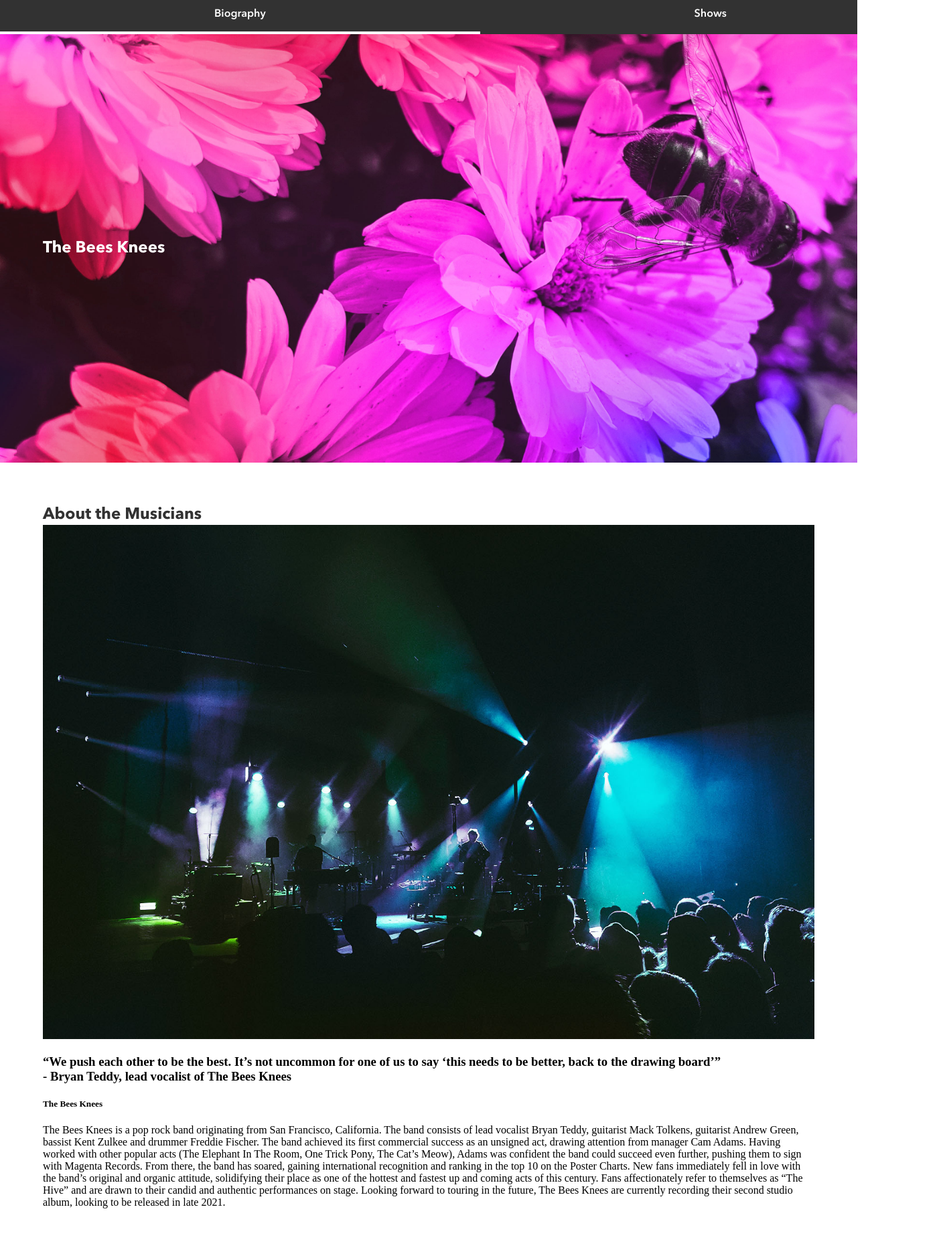
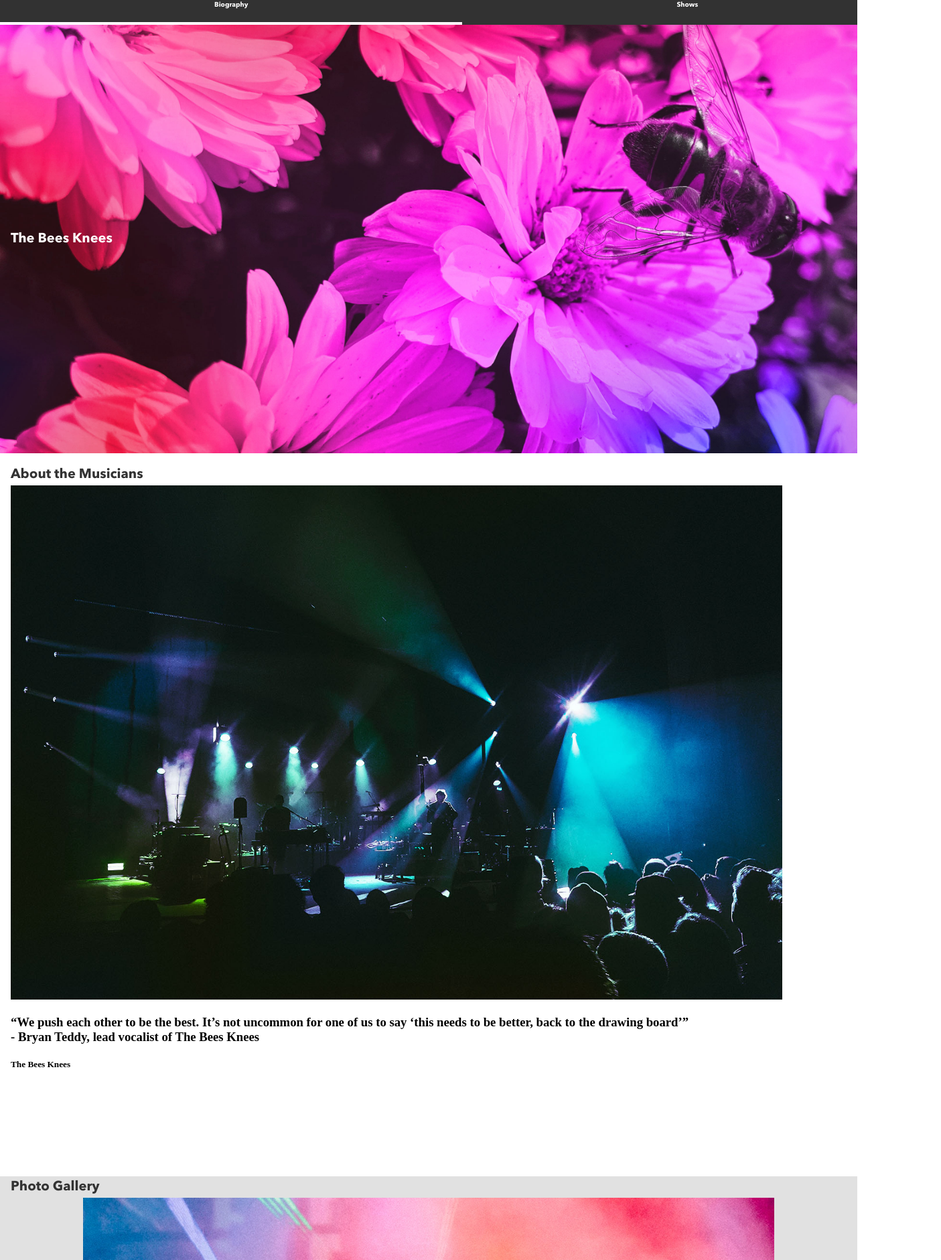
Before and after one commit to mcgregor-studio/bandsite, a plain HTML site: page index.html in a window 1280 px wide. Shown: the part 42-1924 px from the top of the page at 67% size, 1405 px wide, since content can reach past the window. Drawn offline with Linux system fonts and the light colour scheme.

Commit message:
Code written to format page according to style guide

```diff
--- a/index.html
+++ b/index.html
@@ -10,7 +10,7 @@
   <body>
     <!-- Header -->
     <header class="header">
-      <h1 class="title--header">Band Site</h1>
+      <img class="logo--header" src="assets/logo/Logo-bandsite.svg" alt="Bandsite Logo" />
       <nav class="header__nav">
         <ul class="header__nav-list">
           <li class="header__nav-list--item active-link">Biography</li>
@@ -19,26 +19,47 @@
       </nav>
     </header>
     <section class="hero">
+      <div class="hero__image--overlay">
         <div class="hero__image">
-          <h2 class="title--section hero__title">The Bees Knees</h2>
+          <h2 class="header--section hero__title">The Bees Knees</h2>
         </div>
+      </div>
     </section>
 
     <!-- About -->
     <section class="about">
-        <h2 class="title--section about__title">About the Musicians</h2>
-        <img class="about__image" src="assets/images/band.jpg" alt="Bio image" />
-        <h3 class="about__subtitle">“We push each other to be the best. It’s not uncommon for one of us to say ‘this needs to be better, back to the drawing board’”
-            <br />
-            - Bryan Teddy, lead vocalist of The Bees Knees
-        </h3>
-        <h5 class="">The Bees Knees</h5>
-        <p class="about__text">The Bees Knees is a pop rock band originating from San Francisco, California. The band consists of lead vocalist Bryan Teddy, guitarist Mack Tolkens, guitarist Andrew Green, bassist Kent Zulkee and drummer Freddie Fischer. The band achieved its first commercial success as an unsigned act, drawing attention from manager Cam Adams. Having worked with other popular acts (The Elephant In The Room, One Trick Pony, The Cat’s Meow), Adams was confident the band could succeed even further, pushing them to sign with Magenta Records. From there, the band has soared, gaining international recognition and ranking in the top 10 on the Poster Charts. New fans immediately fell in love with the band’s original and organic attitude, solidifying their place as one of the hottest and fastest up and coming acts of this century. Fans affectionately refer to themselves as “The Hive” and are drawn to their candid and authentic performances on stage. Looking forward to touring in the future, The Bees Knees are currently recording their second studio album, looking to be released in late 2021.</p>
+      <h2 class="header--section about__title">About the Musicians</h2>
+      <img class="about__image" src="assets/images/band.jpg" alt="Bio image" />
+      <h3 class="about__subtitle">
+        “We push each other to be the best. It’s not uncommon for one of us to
+        say ‘this needs to be better, back to the drawing board’”
+        <br />
+        - Bryan Teddy, lead vocalist of The Bees Knees
+      </h3>
+      <h5 class="header--sub">The Bees Knees</h5>
+      <p class="about__text">
+        The Bees Knees is a pop rock band originating from San Francisco,
+        California. The band consists of lead vocalist Bryan Teddy, guitarist
+        Mack Tolkens, guitarist Andrew Green, bassist Kent Zulkee and drummer
+        Freddie Fischer. The band achieved its first commercial success as an
+        unsigned act, drawing attention from manager Cam Adams. Having worked
+        with other popular acts (The Elephant In The Room, One Trick Pony, The
+        Cat’s Meow), Adams was confident the band could succeed even further,
+        pushing them to sign with Magenta Records. From there, the band has
+        soared, gaining international recognition and ranking in the top 10 on
+        the Poster Charts. New fans immediately fell in love with the band’s
+        original and organic attitude, solidifying their place as one of the
+        hottest and fastest up and coming acts of this century. Fans
+        affectionately refer to themselves as “The Hive” and are drawn to their
+        candid and authentic performances on stage. Looking forward to touring
+        in the future, The Bees Knees are currently recording their second
+        studio album, looking to be released in late 2021.
+      </p>
     </section>
 
     <!-- Gallery -->
     <section class="gallery">
-      <h2 class="title--section gallery__title">Photo Gallery</h2>
+      <h2 class="header--section gallery__title">Photo Gallery</h2>
       <div class="gallery__container">
         <img
           class="gallery__container--image"
@@ -90,40 +111,66 @@
 
     <!-- Footer -->
     <footer class="footer">
-      <h2 class="title--footer">Get in Touch</h2>
-      <img class="footer__image" src="assets/icons/SVG/Icon-instagram.svg" alt="Instagram icon">
-      <img class="footer__image" src="assets/icons/SVG/Icon-facebook.svg" alt="Facebook icon">
-      <img class="footer__image" src="assets/icons/SVG/Icon-twitter.svg" alt="Twitter Icon">
-      <h5 class="title--footer">Cam Adams
+      <h2 class="header--footer">Get in Touch</h2>
+      <img
+        class="footer__image"
+        src="assets/icons/SVG/Icon-instagram.svg"
+        alt="Instagram icon"
+      />
+      <img
+        class="footer__image"
+        src="assets/icons/SVG/Icon-facebook.svg"
+        alt="Facebook icon"
+      />
+      <img
+        class="footer__image"
+        src="assets/icons/SVG/Icon-twitter.svg"
+        alt="Twitter Icon"
+      />
+      <h5 class="footer__text">
+        Cam Adams
         <br />
         The Bees Knees Management
       </h5>
-      <p class="footer__text">503 Broadway Penthouse,
+      <p class="footer__text">
+        503 Broadway Penthouse,
         <br />
         New York, NY 10012, USA
       </p>
-      <a class="footer__email" href="mailto:info@thebeesknees.com">info@thebeesknees.com</a>
-      <h5 class="title--footer">Pearl Gregg
+      <a class="footer__email" href="mailto:info@thebeesknees.com"
+        >info@thebeesknees.com</a
+      >
+      <h5 class="footer__text">
+        Pearl Gregg
         <br />
         Limitless Artist Group
       </h5>
-      <p class="footer__text">Booking Agent for
+      <p class="footer__text">
+        Booking Agent for
         <br />
         US/South America/Japan
       </p>
-      <a class="footer__email" href="mailto:pearl.gregg@limitlessag.com">pearl.gregg@limitlessag.com</a>
-      <h5 class="title--footer">Carson Whyte
+      <a class="footer__email" href="mailto:pearl.gregg@limitlessag.com"
+        >pearl.gregg@limitlessag.com</a
+      >
+      <h5 class="footer__text">
+        Carson Whyte
         <br />
         ARCH Entertainment
       </h5>
-      <p class="footer__text">Booking Agent for
+      <p class="footer__text">
+        Booking Agent for
         <br />
         UK/EU/AU
       </p>
-      <a class="footer__email" href="mailto:cwhyte@archentertainment.com">cwhyte@archentertainment.com</a>
+      <a class="footer__email" href="mailto:cwhyte@archentertainment.com"
+        >cwhyte@archentertainment.com
+      </a>
 
-      <h2 class="title--footer">BANDSITE</h2>
-      <p class="footer__text">Copyright The Bees Knees &copy; 2021 All Rights Reserved</p>
+      <img class="logo--footer" src="assets/logo/Logo-bandsite.svg" alt="Bandsite Logo"/>
+      <p class="footer__text">
+        Copyright The Bees Knees &copy; 2021 All Rights Reserved
+      </p>
     </footer>
   </body>
 </html>
--- a/styles/bio.scss
+++ b/styles/bio.scss
@@ -7,18 +7,30 @@
         align-items: center;
         background: url("../assets/images/hero-bio.jpg") center/cover no-repeat;
         height: 50vw;
+        &--overlay {
+            color: global.$BandSite-Black;
+
+        }
     }
     &__title {
         color: global.$White;
-        margin-left: 5vw;
+        margin-left: 1rem;
+        z-index: 10;
     }
 }
 
 /* About */
 .about {
-    padding: 5vw;
+    padding: 1rem;
     &__image {
         max-width: 90vw;
+    }
+    &__text {
+        @include global.text-reg {
+            font-size: 0.8125rem;
+            line-height: 1.125rem;
+            color: global.$White;
+            }
     }
 }
 
@@ -31,10 +43,10 @@
         align-items: center;
         &--image {
             max-width: 90vw;
-            margin-bottom: 5vw;
+            margin-bottom: 1rem;
         }
     }
     &__title {
-        margin-left: 5vw;
+        margin-left: 1rem;
     }
 }
--- a/styles/partials/_global.scss
+++ b/styles/partials/_global.scss
@@ -20,10 +20,25 @@ $White: #FFFFFF;
 $Alabaster: #FAFAFA;
 
 /* Mixins */
-@mixin title {
+@mixin text-bold {
     margin: 0;
     font-family: Avenir Next Bold;
-    @content
+    @content;
+}
+@mixin text-demi {
+    font-family: Avenir Next Demi;
+    @content;
+}
+@mixin text-reg {
+    font-family: Avenir Next Regular;
+    @content;
+}
+@mixin label-button {
+    @include text-bold() {
+    font-size: 0.625rem;
+    line-height: 1.25rem;
+    }
+    @content;
 }
 
 /* Global Elements */
@@ -31,27 +46,31 @@ body {
     margin: 0;
 }
 li {
-    font-family: Avenir Next Demi;
+    @include label-button {
     list-style-type: none;
+    }
 }
-a {
-    font-family: Avenir Next Demi;
-    text-decoration: none;
+.logo {
+    &--header {
+
+    }
+    &--footer {
+
+    }
 }
-.title {
-    &--header {
-        @include title {
-        color: $White;
-        text-align: center;
-        }
-    }
+
+
+
+.header {
     &--section {
-        @include title {
+        @include text-bold {
         color: $BandSite-Black;
+        font-size: 1.25rem;
+        line-height: 2rem;
         }
     }
     &--footer {
-        @include title {
+        @include text-bold {
         color: $White;
         }
     }
@@ -85,9 +104,15 @@ a {
         color: $White;
     }
     &__text {
+        @include text-reg {
+        font-size: 0.8125rem;
+        line-height: 1.125rem;
         color: $White;
+        margin-bottom: 1rem;
+        }
     }
     &__email {
-        color: $White;
+        text-decoration: none;
+        @extend .footer__text;
     }
 }
```
Also changed, not shown: styles/bio.css, 1 other file.
